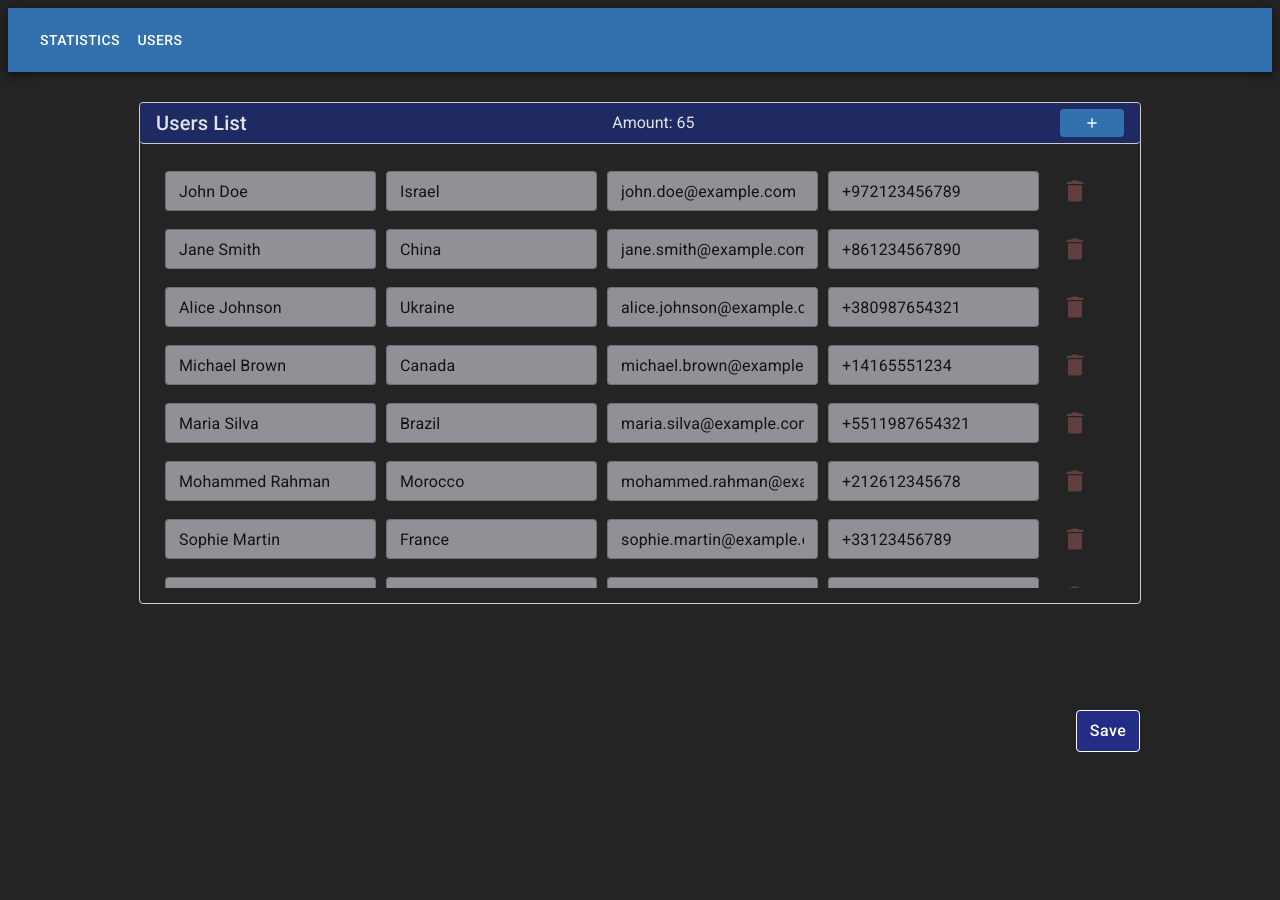
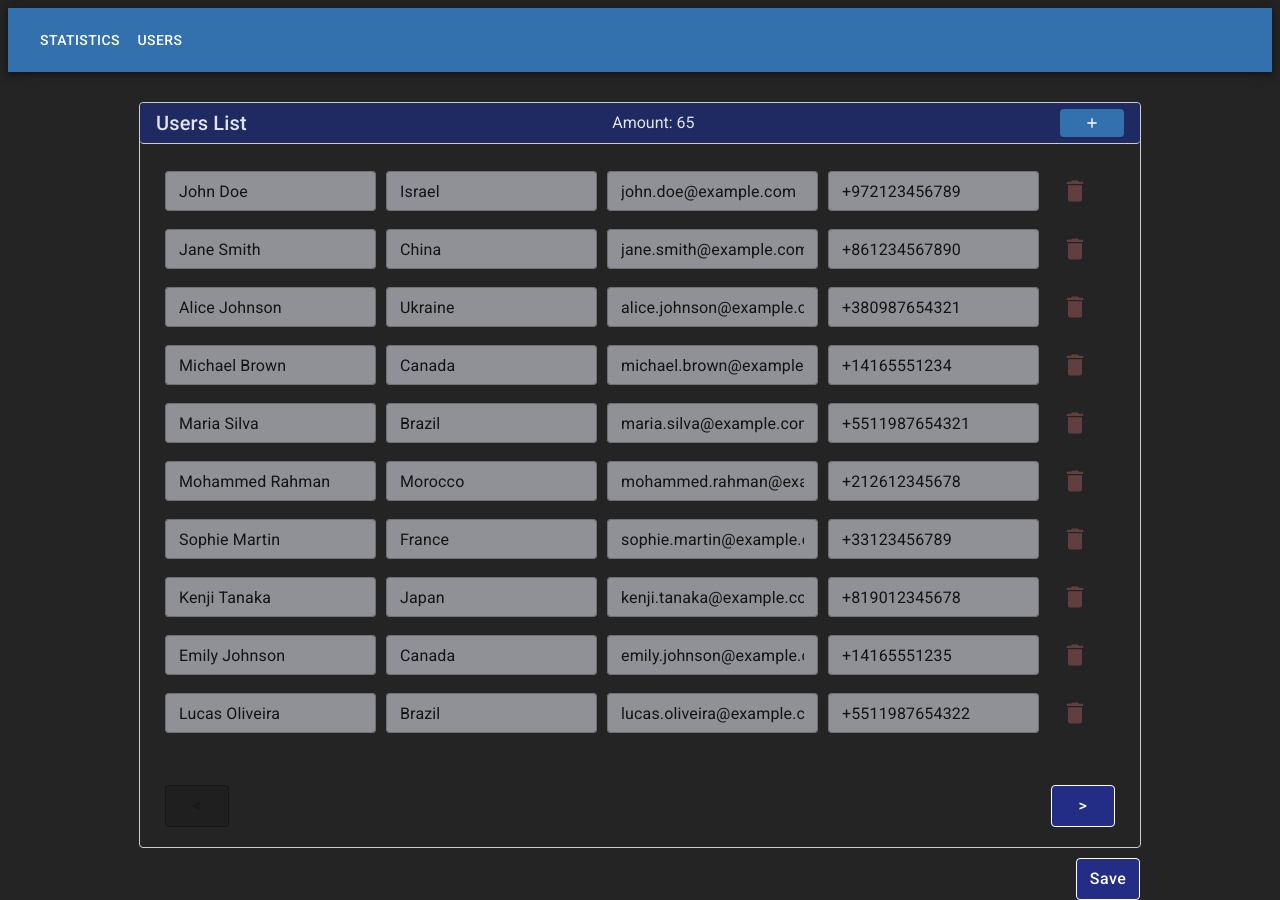
Before and after one commit to zilberberg/long-list-form, a React (Vite) app: page /users in a window 1280 px wide. Before the commit the page ends 800 px from the top, so only its background shows below. Built offline with nearby package versions, Linux system fonts and the light colour scheme.

Commit message:
list nav

```diff
--- a/src/pages/users/UsersPage.jsx
+++ b/src/pages/users/UsersPage.jsx
@@ -98,6 +98,10 @@ function UsersPage() {
     }
   }
 
+  const isSaveDisabled = () => {
+    return Boolean(invalidCount || emptyCount);
+  }
+
   return (
     <div className={styles.pageRoot}>
       <div className={styles.pageContentContainer}>
@@ -114,7 +118,7 @@ function UsersPage() {
             {emptyCount > 0 && <span>Empty Fields - {emptyCount}</span>}
           </div>
           <PrimaryButton
-            disabled={invalidCount || emptyCount}
+            disabled={isSaveDisabled()}
             handleClick={handleSave}
           >
             Save
--- a/src/pages/users/users.module.css
+++ b/src/pages/users/users.module.css
@@ -23,7 +23,7 @@
 .usersList {
   border: 1px solid #ccc;
   border-radius: 4px;
-  height: 500px;
+  height: max-content;
   width: 100%;
 }
 
@@ -39,7 +39,7 @@
 
 .usersListContent {
   overflow: auto;
-  height: calc(100% - 96px);
+  height: max-content;
   padding: 20px 25px;
 }
 
@@ -60,3 +60,9 @@
 .errorContainer {
   margin-right: 10px;
 }
+
+.listNav {
+  padding: 20px 25px;
+  display: flex;
+  justify-content: space-between;
+}
--- a/src/pages/users/usersList/UsersList.jsx
+++ b/src/pages/users/usersList/UsersList.jsx
@@ -2,22 +2,41 @@ import { Typography } from '@mui/material';
 import UserRow from '../userRow/UserRow';
 import AddButton from '../../../components/AddButton';
 import styles from '../users.module.css';
+import { useEffect, useState } from 'react';
+import PrimaryButton from '../../../components/PrimaryButton';
 
-function UsersList(props) {
+const PAGE_AMOUNT = 10;
+
+function UsersList({usersData, handleAdd, errors, handleUserEdit, onDelete}) {
+  const [ currentIndex, setCurrentIndex ] = useState(0);
+  const [ visableUsers, setVisableUsers ] = useState(usersData.slice(0, 10));
+
+  useEffect(() => {
+    setVisableUsers(usersData.slice(currentIndex, currentIndex+PAGE_AMOUNT));
+  }, [usersData, currentIndex])
+
+  const handleNavClick = (isForward) => {
+    setCurrentIndex(isForward ? (currentIndex + PAGE_AMOUNT) : (currentIndex - PAGE_AMOUNT));
+  }
+
   return (
     <div className={styles.usersList}>
       <div className={styles.usersListHeader}>
         <Typography variant="h6">Users List</Typography>
-        <Typography variant="h8">Amount: {props.usersData?.length}</Typography>
+        <Typography variant="h8">Amount: {usersData?.length}</Typography>
         <AddButton
-          handleClick={props.handleAdd}
+          handleClick={handleAdd}
         />
       </div>
       <div className={styles.usersListContent}>
-        {props.usersData?.map((user, index) => {
-          const userErrors = props.errors.filter(error => error.id == user.id);
-          return <UserRow key={index} user={user} onEdit={props.handleUserEdit} onDelete={props.onDelete} errors={userErrors}/>
+        {visableUsers?.map((user, index) => {
+          const userErrors = errors.filter(error => error.id == user.id);
+          return <UserRow key={index} user={user} onEdit={handleUserEdit} onDelete={onDelete} errors={userErrors}/>
         })}
+      </div>
+      <div className={styles.listNav}>
+        <PrimaryButton handleClick={handleNavClick.bind(this, false)} disabled={currentIndex < PAGE_AMOUNT}>{"<"}</PrimaryButton>
+        <PrimaryButton handleClick={handleNavClick.bind(this, true)} disabled={currentIndex > (usersData.length - PAGE_AMOUNT)}>{">"}</PrimaryButton>
       </div>
     </div>
   );
```
